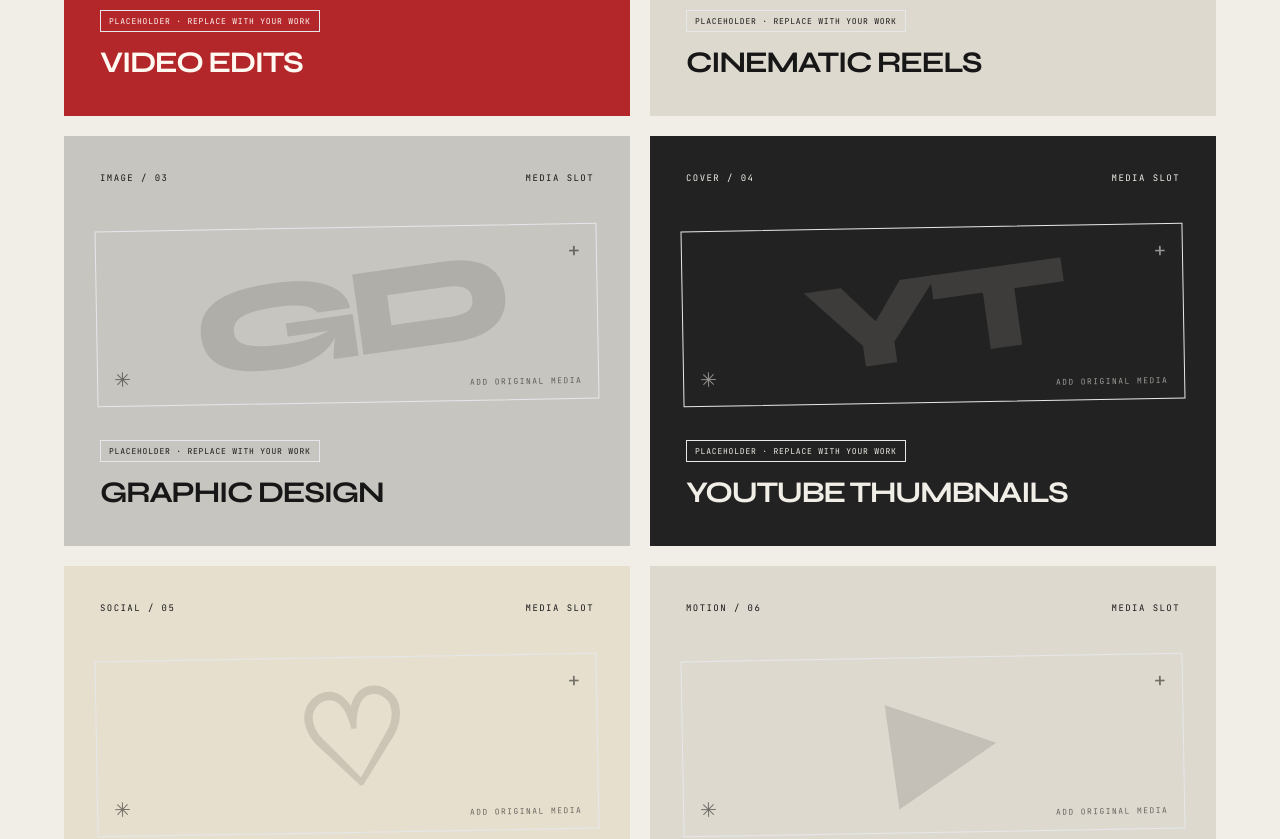
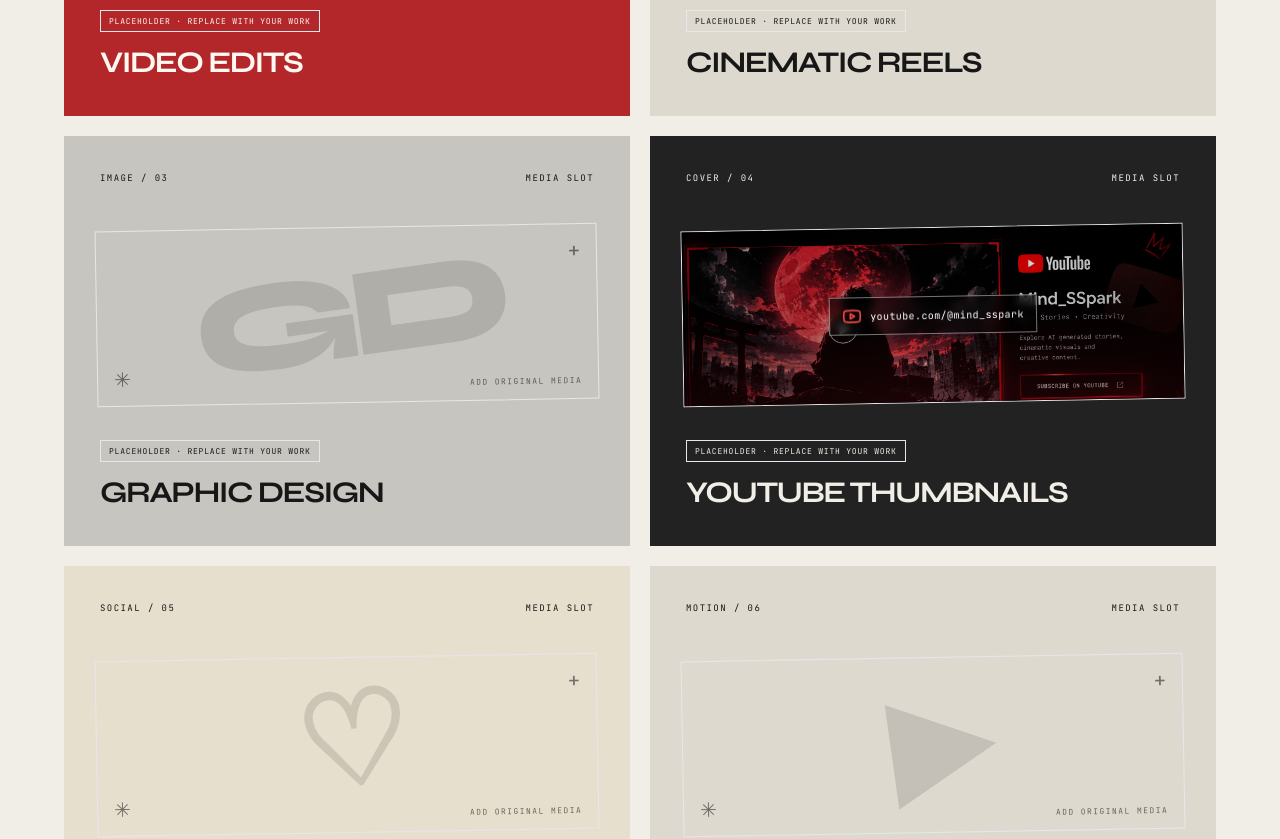
Before and after one commit to navneetnr/Editing_portfolio, a React (Vite) app: page / in a window 1280 px wide. Shown: the part 3780-4619 px from the top of the page. Built offline with nearby package versions, Linux system fonts and the light colour scheme.

Commit message:
add yt thumnail

```diff
--- a/src/components/PortfolioGallery.jsx
+++ b/src/components/PortfolioGallery.jsx
@@ -1,10 +1,15 @@
 import { motion, useReducedMotion } from 'framer-motion';
+import { Youtube } from 'lucide-react';
+import { useState } from 'react';
 import { creativeWorkCategories } from '../data/projectsData';
 
 const tones = ['project-tone-red', 'project-tone-paper', 'project-tone-gray', 'project-tone-black', 'project-tone-sand', 'project-tone-paper'];
+const YOUTUBE_CHANNEL_URL = 'https://www.youtube.com/@mind_sspark';
+const YOUTUBE_COVER_IMAGE = '/assets/profile/Selected%20Frames_%20Crimson%20Moon%20Channel.png';
 
 export default function PortfolioGallery() {
   const reduceMotion = useReducedMotion();
+  const [youtubeCoverUnavailable, setYoutubeCoverUnavailable] = useState(false);
 
   return (
     <section id="projects" className="bg-paper px-5 py-24 text-ink sm:px-10 sm:py-32 lg:px-16">
@@ -17,31 +22,62 @@ export default function PortfolioGallery() {
           <p className="max-w-sm text-sm leading-relaxed text-ink/65">A space for original edits, graphics, thumbnails and motion pieces. Each panel is an empty media slot until real work is added.</p>
         </div>
         <div className="grid grid-cols-1 gap-5 md:grid-cols-2">
-          {creativeWorkCategories.map((category, index) => (
-            <motion.article
+          {creativeWorkCategories.map((category, index) => {
+            const isYoutubeCard = category.id === 'thumbnails';
+            const Card = isYoutubeCard ? motion.a : motion.article;
+            return (
+            <Card
               key={category.id}
+              {...(isYoutubeCard ? {
+                href: YOUTUBE_CHANNEL_URL,
+                target: '_blank',
+                rel: 'noreferrer',
+                'aria-label': 'Open youtube.com/@mind_sspark on YouTube',
+              } : {})}
               initial={reduceMotion ? false : { opacity: 0, y: 35 }}
               whileInView={reduceMotion ? undefined : { opacity: 1, y: 0 }}
               viewport={{ once: true, amount: 0.12 }}
               transition={{ duration: 0.55, delay: (index % 2) * 0.1 }}
               whileHover={reduceMotion ? undefined : { y: -5, rotateX: 1.2, rotateY: index % 2 ? -1.2 : 1.2 }}
-              className={`project-card ${tones[index]} group relative flex min-h-[340px] flex-col justify-between overflow-hidden p-6 sm:min-h-[410px] sm:p-9`}
+              className={`project-card ${tones[index]} ${isYoutubeCard ? 'project-card-youtube' : ''} group relative flex min-h-[340px] flex-col justify-between overflow-hidden p-6 sm:min-h-[410px] sm:p-9`}
             >
               <div className="flex items-start justify-between font-mono text-[9px] uppercase tracking-[0.16em]">
                 <span>{category.label}</span><span>MEDIA SLOT</span>
               </div>
-              <div className="project-art absolute inset-x-8 top-[22%] flex h-[43%] items-center justify-center overflow-hidden border border-current/20" aria-hidden="true">
-                <span className="project-ghost font-display text-[clamp(4rem,9vw,9rem)] font-extrabold uppercase leading-none tracking-[-0.1em]">{category.mark}</span>
-                <span className="project-cross absolute right-4 top-3 font-mono text-xl">+</span>
-                <span className="project-cross absolute bottom-3 left-4 font-mono text-xl">✳</span>
-                <span className="absolute bottom-3 right-4 font-mono text-[8px] uppercase tracking-[0.18em] opacity-60">Add original media</span>
+              <div className="project-art absolute inset-x-8 top-[22%] flex h-[43%] items-center justify-center overflow-hidden border border-current/20">
+                {isYoutubeCard ? (
+                  <>
+                    {!youtubeCoverUnavailable ? (
+                      <img src={YOUTUBE_COVER_IMAGE} alt="" loading="lazy" decoding="async" onError={() => setYoutubeCoverUnavailable(true)} className="project-youtube-cover absolute inset-0 h-full w-full object-cover" />
+                    ) : (
+                      <span className="absolute inset-0 flex flex-col items-center justify-center gap-2 bg-[#111] font-mono text-[9px] uppercase tracking-[0.14em] text-white/60">
+                        <span className="text-red-500">Cover image required</span>
+                        <small className="text-[8px] normal-case tracking-normal text-white/40">public/assets/youtube/mind-sspark-cover.png</small>
+                      </span>
+                    )}
+                    <span className="project-youtube-shade absolute inset-0" aria-hidden="true" />
+                    <span className="relative z-10 inline-flex max-w-full items-center gap-2 border border-white/45 bg-black/55 px-3 py-2 font-mono text-[clamp(8px,2vw,10px)] tracking-[0.04em] text-white shadow-lg backdrop-blur-sm transition-colors duration-200 group-hover:border-red-400 group-hover:text-red-200">
+                      <Youtube size={20} className="shrink-0 text-red-500" aria-hidden="true" />
+                      <span className="whitespace-nowrap">youtube.com/@mind_sspark</span>
+                    </span>
+                  </>
+                ) : (
+                  <span className="project-ghost font-display text-[clamp(4rem,9vw,9rem)] font-extrabold uppercase leading-none tracking-[-0.1em]" aria-hidden="true">{category.mark}</span>
+                )}
+                {!isYoutubeCard && (
+                  <>
+                    <span className="project-cross absolute right-4 top-3 font-mono text-xl" aria-hidden="true">+</span>
+                    <span className="project-cross absolute bottom-3 left-4 font-mono text-xl" aria-hidden="true">✳</span>
+                    <span className="absolute bottom-3 right-4 font-mono text-[8px] uppercase tracking-[0.18em] opacity-60" aria-hidden="true">Add original media</span>
+                  </>
+                )}
               </div>
               <div className="relative z-[1] mt-auto pt-40">
                 <div className="mb-3 inline-flex border border-current/25 px-2 py-1 font-mono text-[8px] uppercase tracking-widest">Placeholder · Replace with your work</div>
                 <h3 className="font-display text-2xl font-bold uppercase leading-none tracking-[-0.05em] sm:text-3xl">{category.title}</h3>
               </div>
-            </motion.article>
-          ))}
+            </Card>
+          ); })}
         </div>
       </div>
     </section>
--- a/src/index.css
+++ b/src/index.css
@@ -54,6 +54,17 @@
 .project-card:hover .project-ghost { transform: rotate(0) scale(1.16); opacity: .22; }
 .project-art { transform: rotate(-1deg); }
 .project-cross { opacity: .55; }
+.project-youtube-cover { transform: scale(1.04); transition: transform .65s cubic-bezier(.2,.8,.2,1), filter .65s ease; filter: saturate(.9) contrast(1.05); }
+.project-youtube-shade { pointer-events: none; background: linear-gradient(90deg, rgba(0,0,0,.42), rgba(8,8,8,.1) 54%, rgba(0,0,0,.35)), linear-gradient(0deg, rgba(122,12,20,.25), transparent 58%); transition: opacity .35s ease; }
+.project-card-youtube:hover { box-shadow: 0 18px 48px rgba(178,35,42,.24), 10px 12px 0 rgba(23,23,23,.14); }
+.project-card-youtube:hover .project-youtube-cover { animation: project-youtube-wave 4s ease-in-out infinite; filter: saturate(1.14) contrast(1.08); }
+.project-card-youtube:hover .project-youtube-shade { opacity: .72; }
+@keyframes project-youtube-wave {
+  0%, 100% { transform: scale(1.07) translate3d(0, 0, 0) rotate(0deg); }
+  25% { transform: scale(1.09) translate3d(-3px, -2px, 0) rotate(-.25deg); }
+  50% { transform: scale(1.1) translate3d(2px, 1px, 0) rotate(.2deg); }
+  75% { transform: scale(1.085) translate3d(-1px, 2px, 0) rotate(-.15deg); }
+}
 
 .showcase-section { background-image: radial-gradient(ellipse at 50% 55%, rgba(178,35,42,.14), transparent 55%); }
 .showcase-tile { transition: border-color .25s ease, background-color .25s ease; }
@@ -87,5 +98,6 @@
 @media (prefers-reduced-motion: reduce) {
   *, *::before, *::after { scroll-behavior: auto !important; animation-duration: .01ms !important; animation-iteration-count: 1 !important; transition-duration: .01ms !important; }
   .project-card:hover .project-ghost, .showcase-tile:hover .showcase-orbit { transform: none; }
+  .project-card-youtube:hover .project-youtube-cover { animation: none; transform: scale(1.07); }
   .contact-link:hover { padding-left: 0; }
 }
```
Also changed, not shown: public/assets/profile/Selected Frames_ Crimson Moon Channel.png (added).
